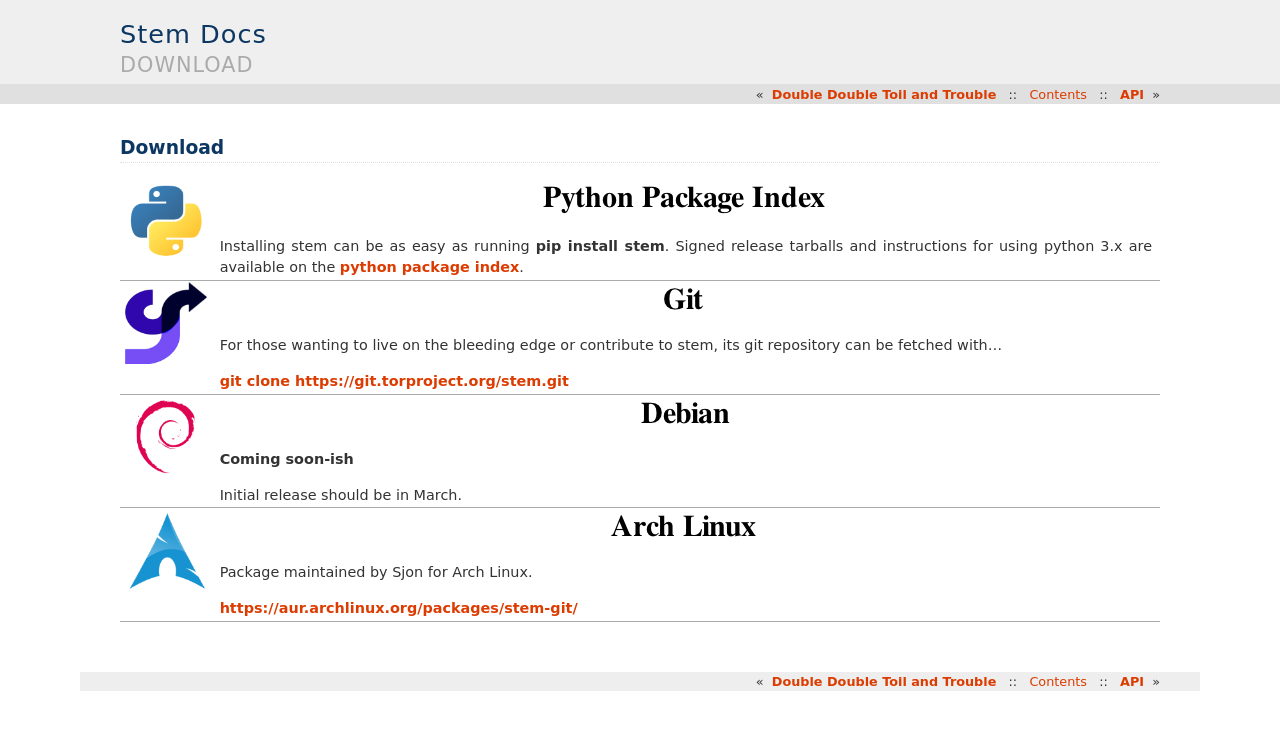
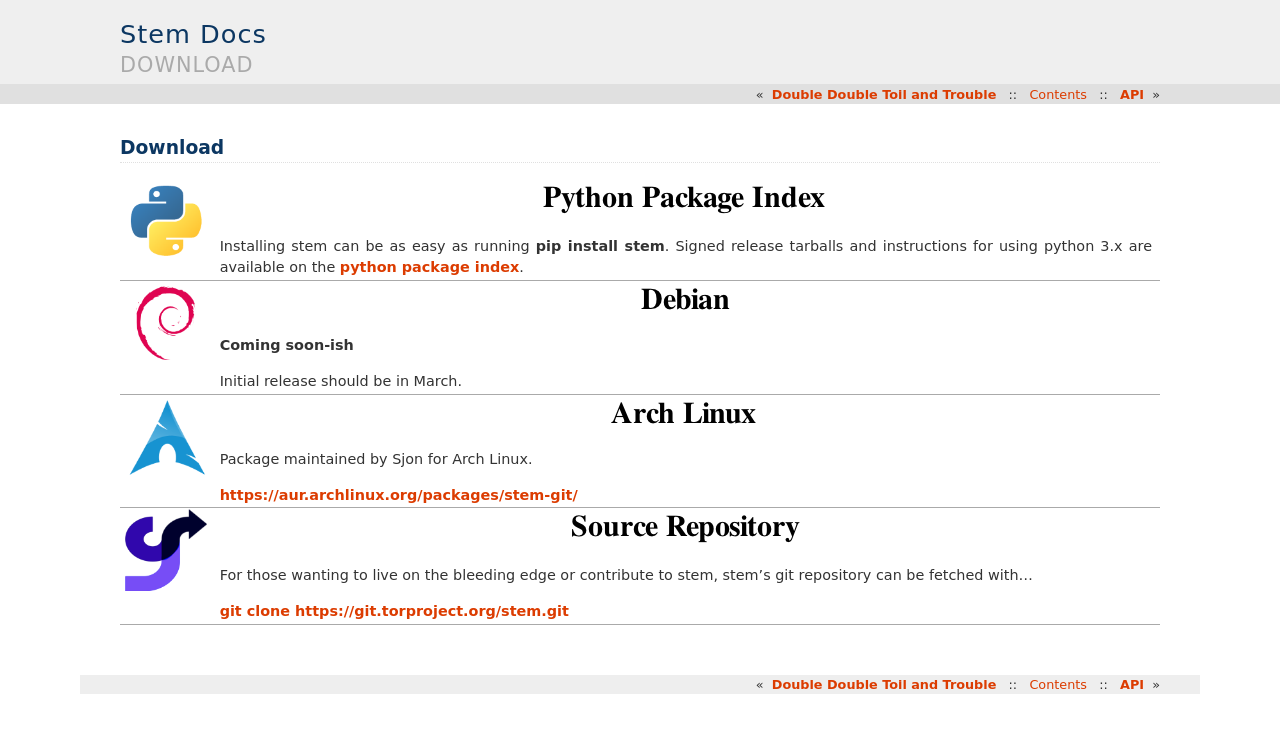
Before and after one commit to torproject/stem, a Sphinx documentation site: the page built from docs/download.rst, in a window 1280 px wide. Shown: the top 733 px of the page. Built offline with Sphinx 7.4.7, drawn with Linux system fonts in a browser that asks for light colours.

Commit message:
Revising download page entry for the source repository
Placing the source repository at the bottom of the download page and renaming
it.

```diff
--- a/docs/download.rst
+++ b/docs/download.rst
@@ -35,17 +35,6 @@
        release tarballs and instructions for using python 3.x are available on
        the `python package index <https://pypi.python.org/pypi/stem/>`_.
 
-   * - .. image:: /_static/section/download/git.png
-          :target: https://gitweb.torproject.org/stem.git
-
-     - .. image:: /_static/label/git.png
-          :target: https://gitweb.torproject.org/stem.git
-
-       For those wanting to live on the bleeding edge or contribute to stem,
-       its git repository can be fetched with...
-
-       `git clone https://git.torproject.org/stem.git <https://gitweb.torproject.org/stem.git>`_
-
    * - .. image:: /_static/section/download/debian.png
      - .. image:: /_static/label/debian.png
 
@@ -62,3 +51,14 @@
        Package maintained by Sjon for Arch Linux.
 
        `https://aur.archlinux.org/packages/stem-git/ <https://aur.archlinux.org/packages/stem-git/>`_
+
+   * - .. image:: /_static/section/download/git.png
+          :target: https://gitweb.torproject.org/stem.git
+
+     - .. image:: /_static/label/source_repository.png
+          :target: https://gitweb.torproject.org/stem.git
+
+       For those wanting to live on the bleeding edge or contribute to stem,
+       stem's git repository can be fetched with...
+
+       `git clone https://git.torproject.org/stem.git <https://gitweb.torproject.org/stem.git>`_
```
Also changed, not shown: docs/_static/label/git.png (deleted), docs/_static/label/source_repository.png (added), 2 other files.
